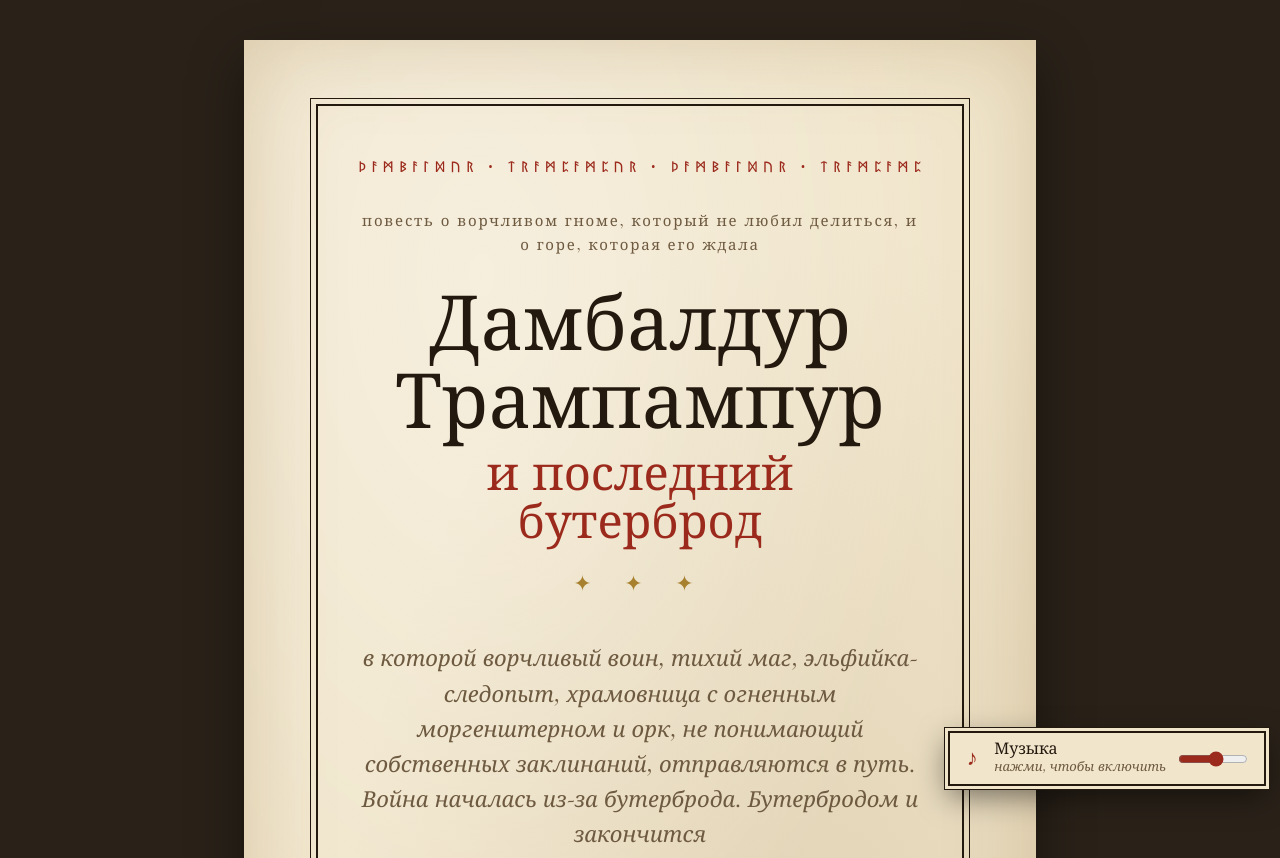
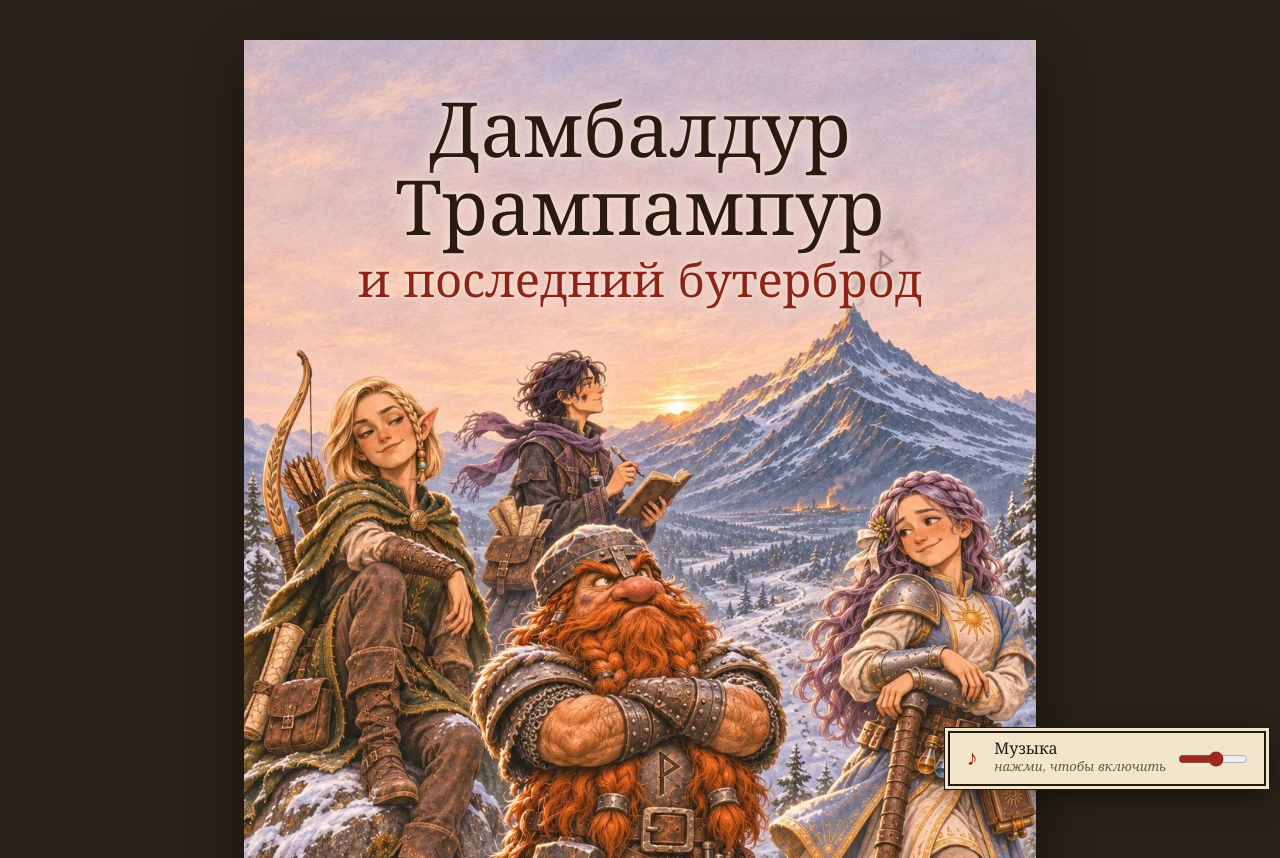
Before and after one commit to AndreiPLK/dambaldur, a plain HTML site: page index.html in a window 1280 px wide. Shown: the top 858 px of the page. Drawn offline with nearby package versions, Linux system fonts and the light colour scheme; a web font is replaced by a local one.

Commit message:
Обложка книги
Co-Authored-By: Claude Opus 5.5 <noreply@anthropic.com>

```diff
--- a/index.html
+++ b/index.html
@@ -24,6 +24,11 @@ h1 span{display:block;color:var(--red);font-size:.62em;margin-top:.15em}
 .mark{font-family:var(--f-title);font-size:26px;color:var(--red)}
 .small{font-variant:small-caps;letter-spacing:.12em;font-size:15px;color:var(--dim)}
 .orn{color:var(--gold);font-size:22px;letter-spacing:.6em}
+.cover{padding:0;overflow:hidden}
+.cover img{display:block;width:100%;height:auto}
+.cover .ct{position:absolute;left:0;right:0;top:5%;text-align:center;padding:0 6%}
+.cover .ct h1{color:#2a1a10;text-shadow:0 0 18px rgba(255,240,225,.9),0 0 4px rgba(255,240,225,.9)}
+.cover .ct h1 span{color:#8e2418}
 .plate{margin:0;display:flex;flex-direction:column;gap:12px;align-items:center}
 .plate img{display:block;width:100%;height:auto;border:1px solid var(--ink);box-shadow:0 0 0 6px var(--page),0 0 0 7px var(--ink)}
 .plate figcaption{font-style:italic;color:var(--dim);font-size:16px;text-align:center}
@@ -62,6 +67,11 @@ h2.chap{font-size:clamp(40px,7vw,64px);color:var(--red)}
 
 
 <main class="book" id="top">
+
+<section class="page cover" data-mood="title" aria-label="Обложка">
+  <img src="img/cover.jpg" alt="Гном стоит на табурете, скрестив руки; за ним эльфийка на камне, маг с блокнотом и храмовница с моргенштерном; вдали гора с дымом и знаком в дыму">
+  <div class="ct"><h1>Дамбалдур Трампампур<span>и последний бутерброд</span></h1></div>
+</section>
 
 <section class="page" data-mood="title" aria-label="Титул">
   <div class="frame">
```
Also changed, not shown: img/cover.jpg (added).
